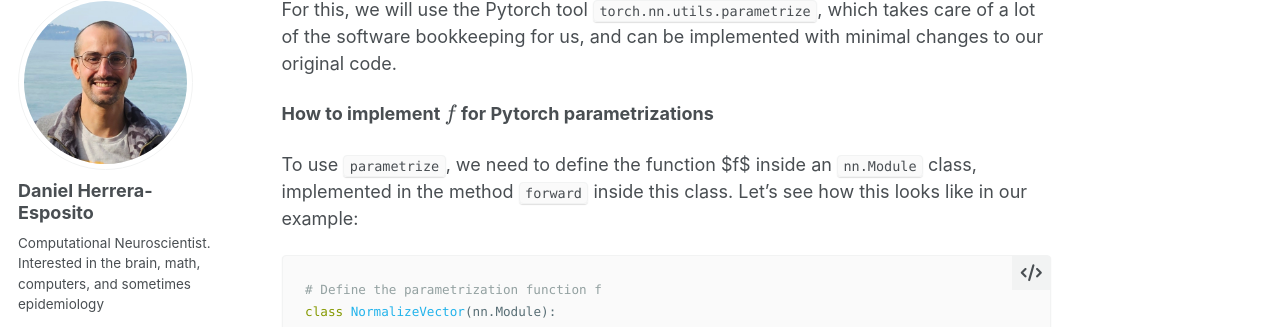
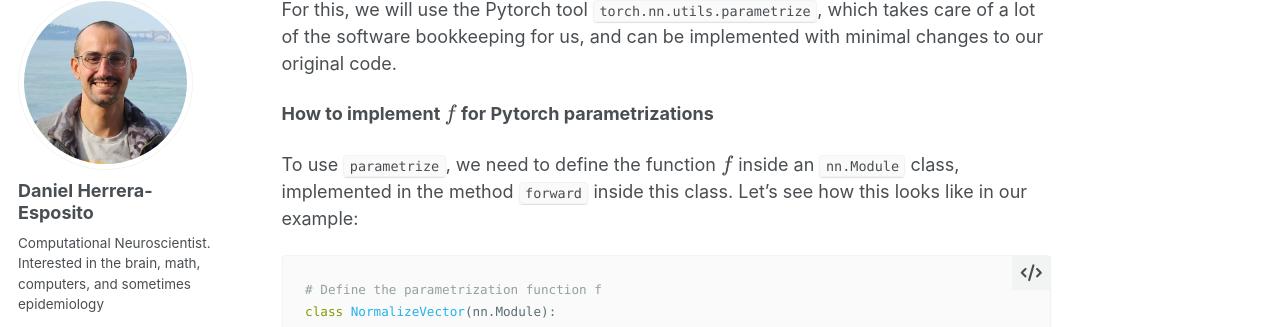
Before and after one commit to dherrera1911/dherrera1911.github.io, a Jekyll site: the page built from _posts/2024-08-21-constrained-learning-with-pytorch-parametrizations.md, in a window 1280 px wide and 900 px high, scrolled down 5853 px. Shown: the part 111-438 px from the top of the window. Built offline with Jekyll 4.4.1, drawn with Linux system fonts in a browser that asks for light colours; some web fonts are replaced.

Commit message:
Fix typo

```diff
--- a/_posts/2024-08-21-constrained-learning-with-pytorch-parametrizations.md
+++ b/_posts/2024-08-21-constrained-learning-with-pytorch-parametrizations.md
@@ -263,7 +263,7 @@ implemented with minimal changes to our original code.
 
 **How to implement $$f$$ for Pytorch parametrizations**
 
-To use ``parametrize``, we need to define the function $f$
+To use ``parametrize``, we need to define the function $$f$$
 inside an `nn.Module` class, implemented in the method
 ``forward`` inside this class. Let's
 see how this looks like in our example:
```
